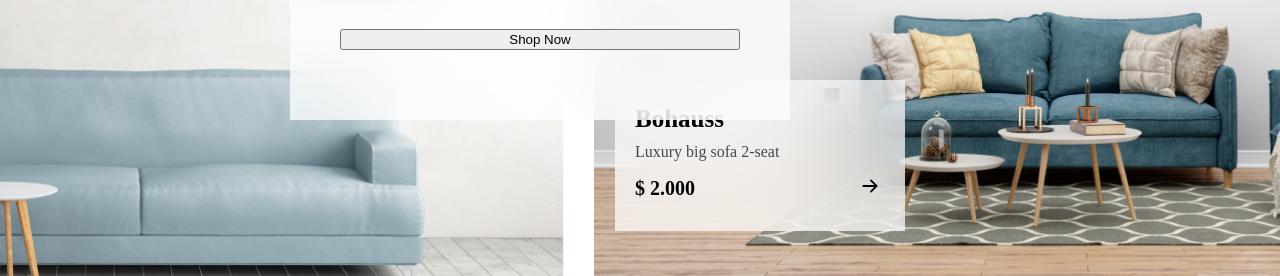
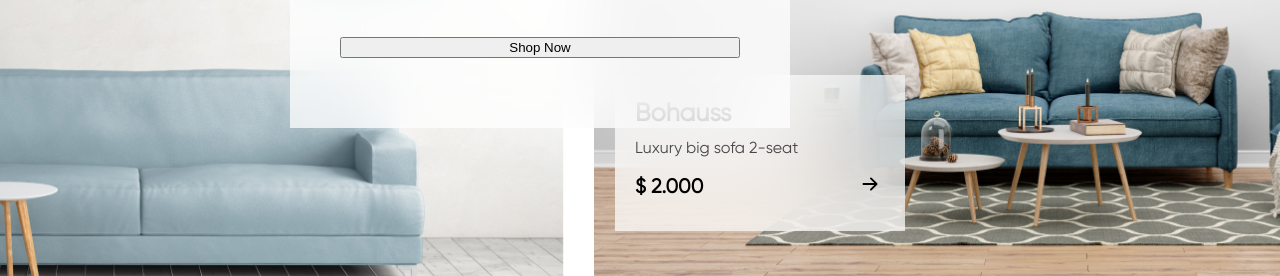
Before and after one commit to LucaGiovannini02/funiro-front, a plain HTML site: page index.html in a window 1280 px wide. Shown: the part 524-800 px from the top of the page. Drawn offline with Linux system fonts and the light colour scheme.

Commit message:
Font download and fix

```diff
--- a/style.css
+++ b/style.css
@@ -1,9 +1,15 @@
+@font-face {
+    font-family: Gilroy;
+    src: url(assets/fonts/Gilroy-Regular.ttf);
+}
+
 html, body {
     border: 0px;
     margin: 0px;
     width: 100%;
     height: 100%;
     overflow-x: hidden;
+    font-family: Gilroy;
 }
 
 :root {
```
Also changed, not shown: assets/fonts/Gilroy-Regular.ttf (added).
